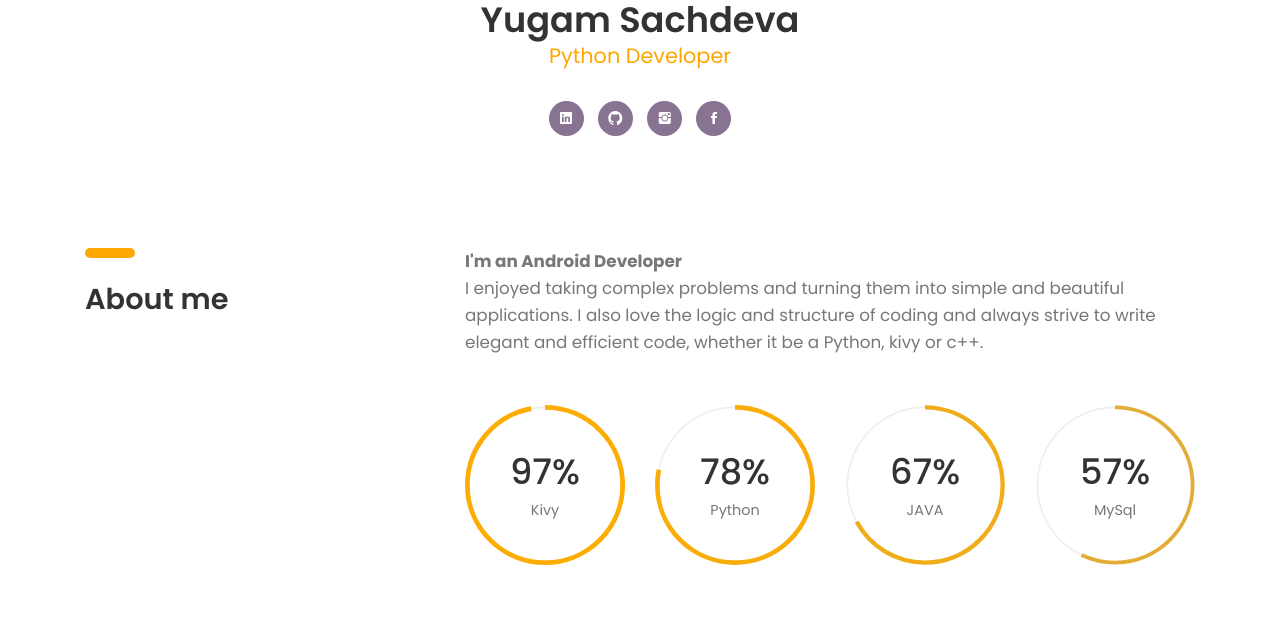
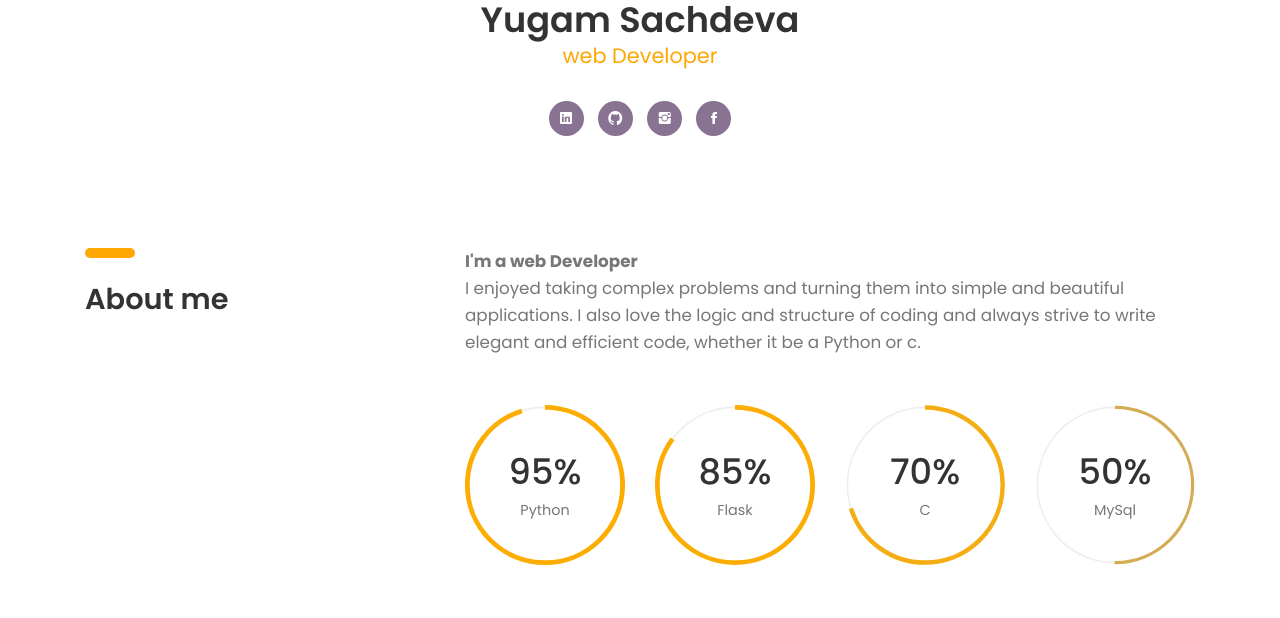
Before and after one commit to itsyugam/itsyugam.github.io, a plain HTML site: page index.html in a window 1280 px wide. Shown: the part 429-1047 px from the top of the page. Drawn offline with Linux system fonts and the light colour scheme; files whose address does not match are found by name.

Commit message:
Update index.html

```diff
--- a/index.html
+++ b/index.html
@@ -73,7 +73,7 @@
 					<div class="intro">
 						<div class="profile-img"><img src="https://avatars3.githubusercontent.com/u/67239679?s=400&u=77a0af8d8a8965805c6e0b3eb47a78153b8d4e4f&v=4" alt=""></div>
 						<h2><b>Yugam Sachdeva</b></h2>
-						<h4 class="font-yellow">Python Developer</h4>
+						<h4 class="font-yellow">web Developer</h4>
 						<ul class="information margin-tb-30">
 							<!-- <li><b>BORN : </b>August 25, 1987</li>
 							<li><b>EMAIL : </b>mymith@mywebpage.com</li>
@@ -105,26 +105,17 @@
 					</div>
 				</div><!-- col-sm-4 -->
 				<div class="col-sm-8">
-					<p class="margin-b-50"> <strong>I'm an Android Developer</strong> <br>
+					<p class="margin-b-50"> <strong>I'm a web Developer</strong> <br>
 						I enjoyed taking complex problems and turning
 						them into simple and beautiful applications. I
 						also love the logic and structure of coding
 						and always strive to write elegant and efficient
-						code, whether it be a Python, kivy or c++.</p>
+						code, whether it be a Python or c.</p>
 
 					<div class="row">
 						<div class="col-sm-6 col-md-6 col-lg-3">
 							<div class="radial-prog-area margin-b-30">
-								<div class="radial-progress" data-prog-percent=".97">
-									<div></div>
-									<h6 class="progress-title">Kivy</h6>
-								</div>
-							</div><!-- radial-prog-area-->
-						</div><!-- col-sm-6-->
-
-						<div class="col-sm-6 col-md-6 col-lg-3">
-							<div class="radial-prog-area margin-b-30">
-								<div class="radial-progress" data-prog-percent=".78">
+								<div class="radial-progress" data-prog-percent=".95">
 									<div></div>
 									<h6 class="progress-title">Python</h6>
 								</div>
@@ -133,16 +124,25 @@
 
 						<div class="col-sm-6 col-md-6 col-lg-3">
 							<div class="radial-prog-area margin-b-30">
-								<div class="radial-progress" data-prog-percent=".67">
+								<div class="radial-progress" data-prog-percent=".85">
 									<div></div>
-									<h6 class="progress-title">JAVA</h6>
+									<h6 class="progress-title">Flask</h6>
+								</div>
+							</div><!-- radial-prog-area-->
+						</div><!-- col-sm-6-->
+
+						<div class="col-sm-6 col-md-6 col-lg-3">
+							<div class="radial-prog-area margin-b-30">
+								<div class="radial-progress" data-prog-percent=".70">
+									<div></div>
+									<h6 class="progress-title">C</h6>
 								</div>
 							</div><!-- radial-prog-area-->
 						</div><!-- col-sm-6-->
 
 						<div class="col-sm-6 col-md-6 col-lg-3">
 							<div class="radial-prog-area margin-b-50">
-								<div class="radial-progress" data-prog-percent=".57">
+								<div class="radial-progress" data-prog-percent=".50">
 									<div></div>
 									<h6 class="progress-title">MySql</h6>
 								</div>
@@ -203,7 +203,7 @@
 							<h5 class="font-yellow"><b>Poornima University</b></h5>
 							<h6 class="font-lite-black margin-t-10">Currently Pursuing</h6>
 							<p class="margin-tb-30">I'm currently studying computer science enginnering in Poornima University, Jaipur.
-								<br> very keen and interested in android and ios application development and look forward to be android developer.
+								<br> very keen and interested in web application development and look forward to be web developer.
 								</p>
 						</div><!-- education -->
 
```
